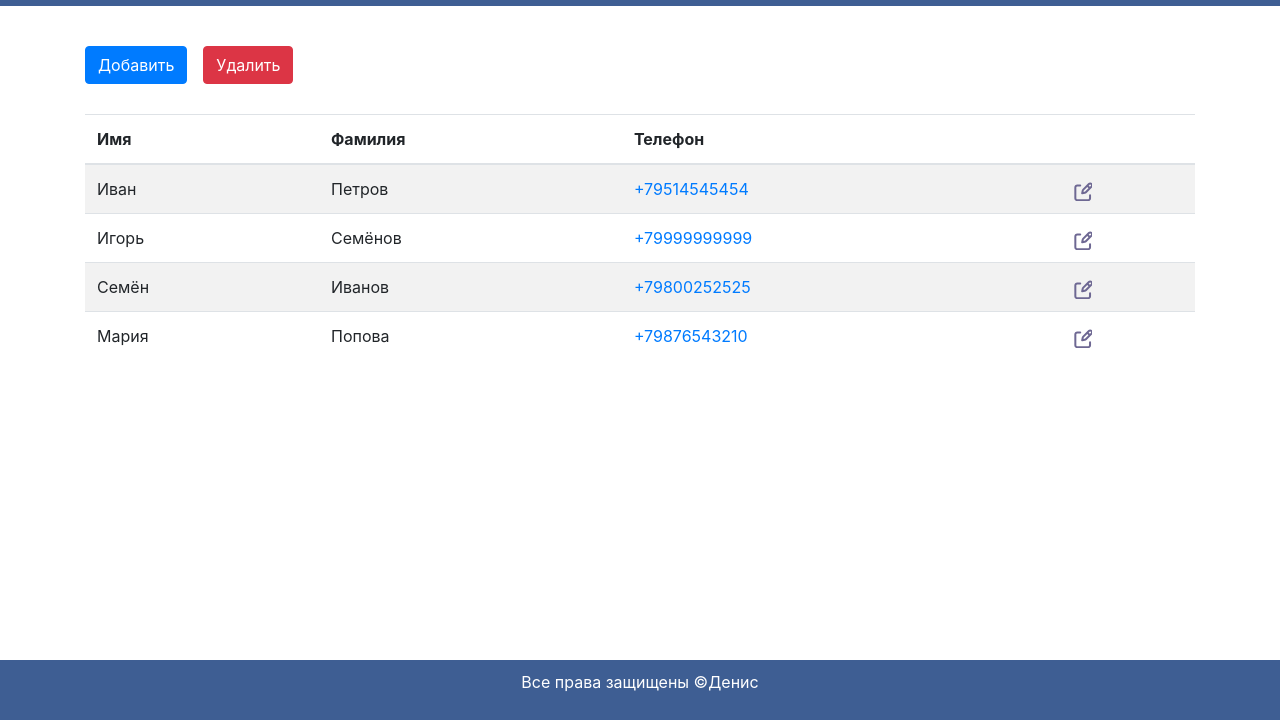
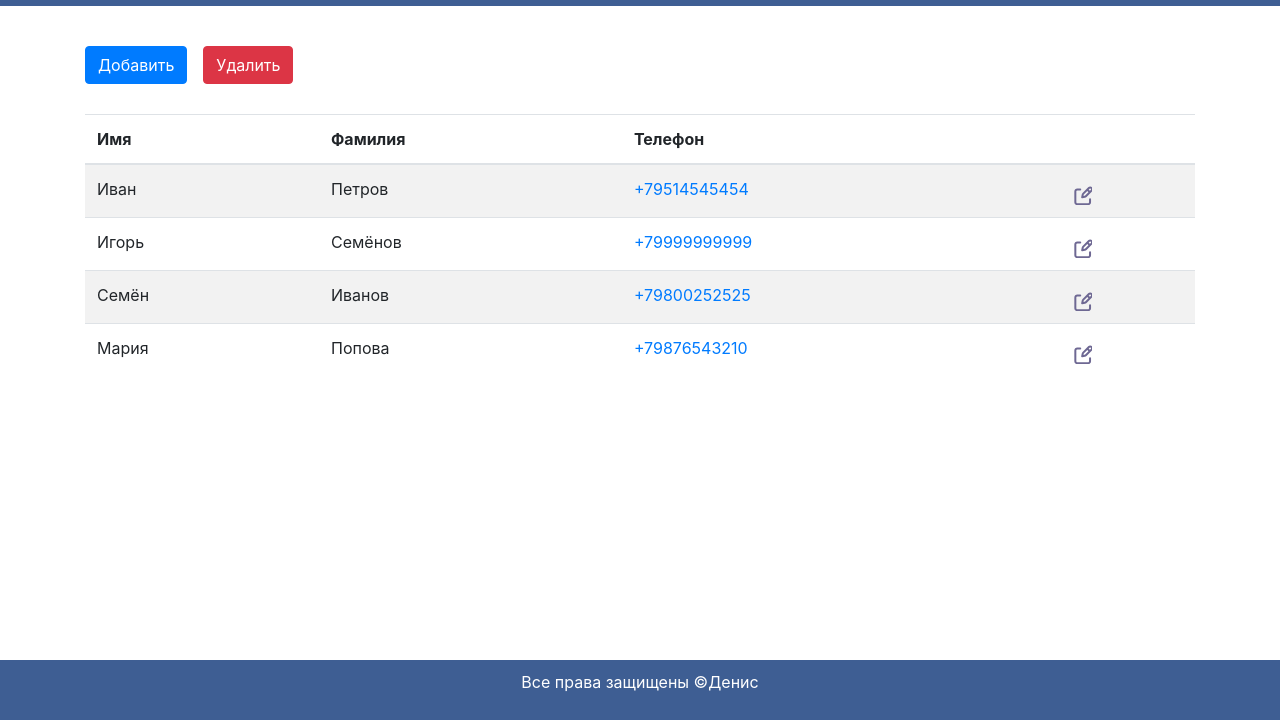
Before and after one commit to Den3003/Module_05Phone-book, a website: page index.html in a window 1280 px wide. Shown: the part 80-800 px from the top of the page. Drawn offline with nearby package versions, Linux system fonts and the light colour scheme.

Commit message:
Сделать svg иконку редактировать кнопкой

```diff
--- a/phonebook/css/style.css
+++ b/phonebook/css/style.css
@@ -16,16 +16,22 @@ body {
   text-transform: uppercase;
 }
 
-.create-number-icon {
+.modify {
+  border: none;
+  outline: none;
+  font-size: 0;
+  line-height: 0;
+  padding: 0;
+  background-color: transparent;
   color: #6E6893;
   cursor: pointer;
 }
 
-.create-number-icon:hover, .create-number-icon:focus {
+.modify:hover, .modify:focus {
   color: #6d5bd0;
 }
 
-.create-number-icon:active {
+.modify:active {
   color: #4535a0;
 }
 
--- a/phonebook/script/script.js
+++ b/phonebook/script/script.js
@@ -218,6 +218,7 @@ const data = [
     const tdPhone = document.createElement('td');
     const phoneLink = document.createElement('a');
     const tdModify = document.createElement('td');
+    const buttonModify = document.createElement('button');
 
     tdName.textContent = firstName;
     tdSurname.textContent = surname;
@@ -228,8 +229,8 @@ const data = [
     tdDel.classList.add('delete');
     buttonDel.classList.add('del-icon');
     tdDel.append(buttonDel);
-    tdModify.insertAdjacentHTML('beforeend', `
-      <svg class="create-number-icon" width="20" height="20" viewBox="0 0 20 20" fill="none" xmlns="http://www.w3.org/2000/svg">
+    buttonModify.insertAdjacentHTML('beforeend', `
+      <svg class="modify-icon" width="20" height="20" viewBox="0 0 20 20" fill="none" xmlns="http://www.w3.org/2000/svg">
         <path d="M15.5629 4.86078L17.6394 6.93629L15.5629 4.86078ZM16.8982
           3.03233L11.2834 8.64709C10.9933 8.9368 10.7955 9.3059 10.7148
           9.70789L10.1962 12.304L12.7923 11.7844C13.1942 11.704 13.5629
@@ -253,6 +254,9 @@ const data = [
         />
       </svg>
     `);
+    buttonModify.setAttribute('type', 'button');
+    buttonModify.classList.add('modify');
+    tdModify.append(buttonModify);
     tr.append(tdDel, tdName, tdSurname, tdPhone, tdModify);
 
     return tr;
```
